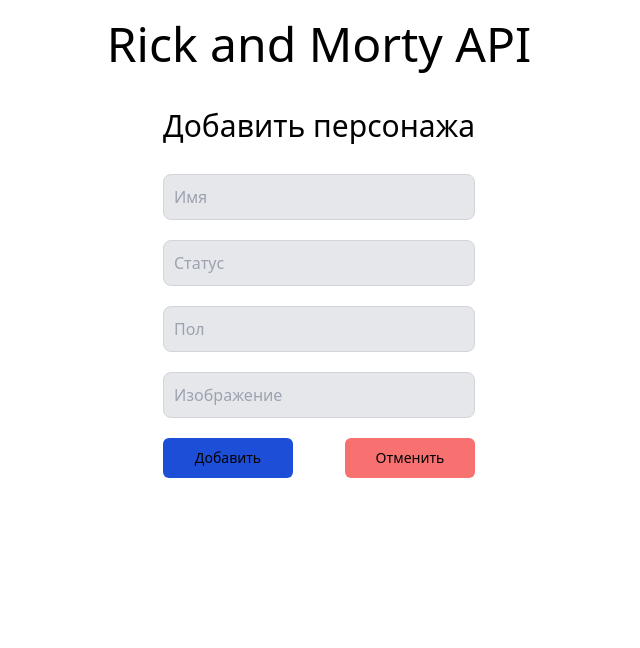
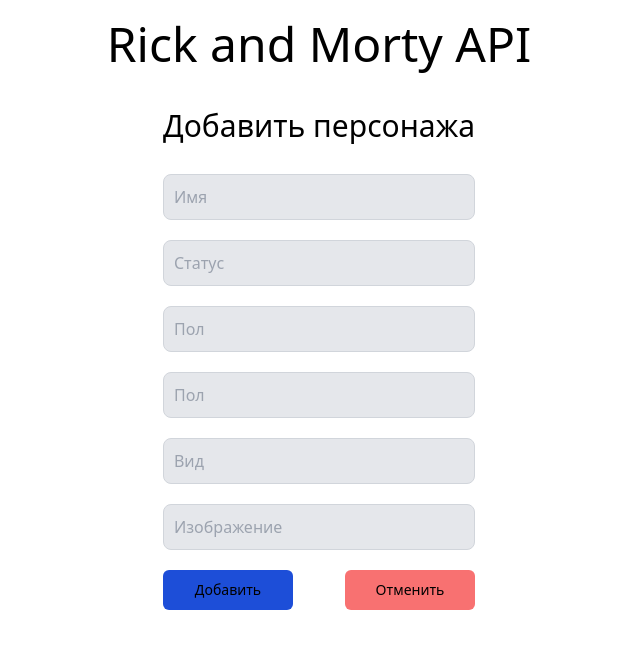
Before and after one commit to Benaun/Rick-and-Morty, a React (Vite) app: page /#/create-product in a window 1280 px wide. Shown: the top 648 px of the page, without its empty margins (321-961 px from the left). Built offline with nearby package versions, Linux system fonts and the light colour scheme.

Commit message:
add fields

```diff
--- a/src/components/add-character-form.tsx
+++ b/src/components/add-character-form.tsx
@@ -17,8 +17,10 @@
     const newCharacter: Character = {
       id: Number(Date.now()),
       name: data.name,
+      species: data.species,
       status: data.status,
       gender: data.gender,
+      location: data.location,
       image: data.image,
       inFavorite: false,
     }
@@ -60,6 +62,18 @@
         />
         <Field
           type={'text'}
+          placeholder={'Пол'}
+          fieldName={'gender'}
+          register={register}
+        />
+        <Field
+          type={'text'}
+          placeholder={'Вид'}
+          fieldName={'species'}
+          register={register}
+        />
+        <Field
+          type={'text'}
           placeholder={'Изображение'}
           fieldName={'image'}
           register={register}
```
